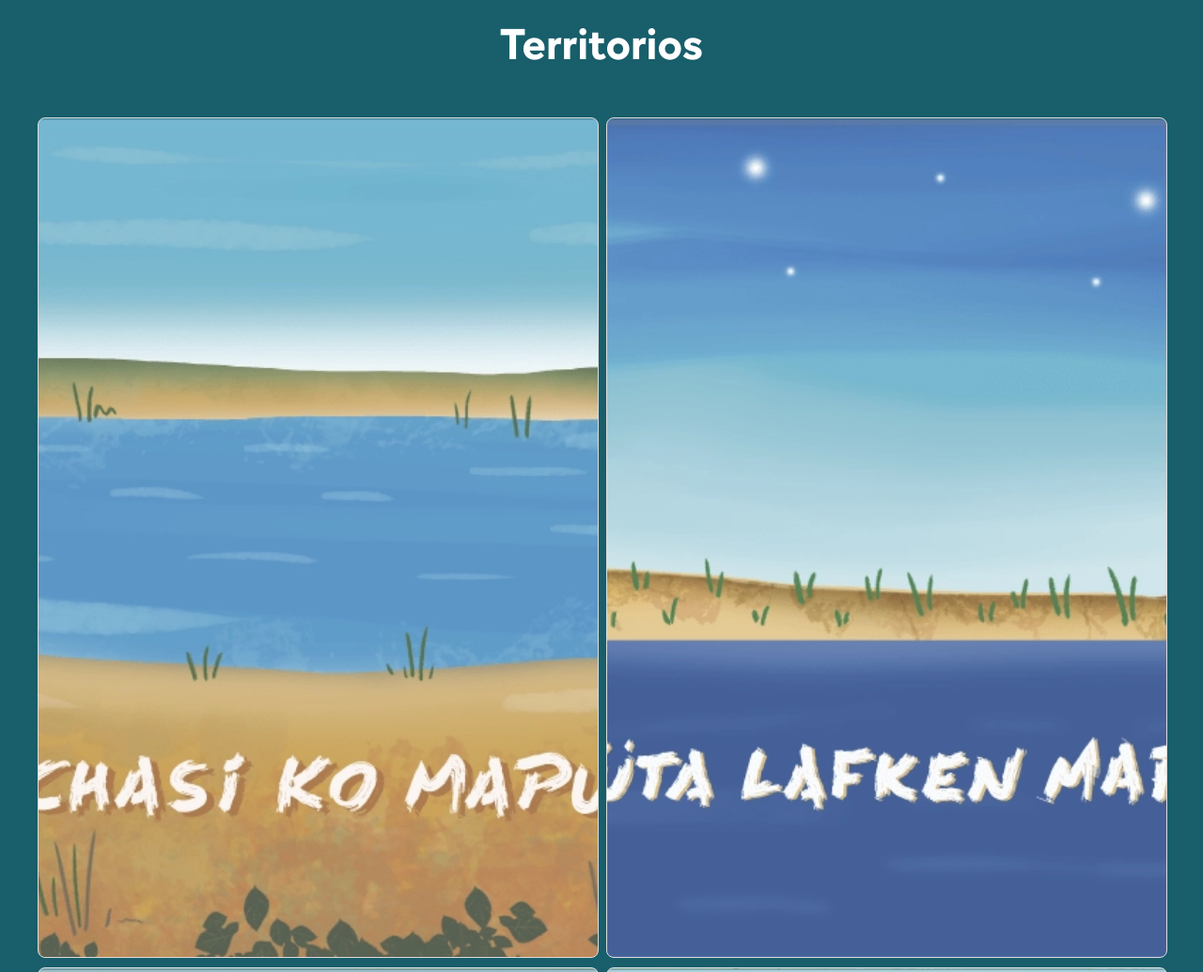
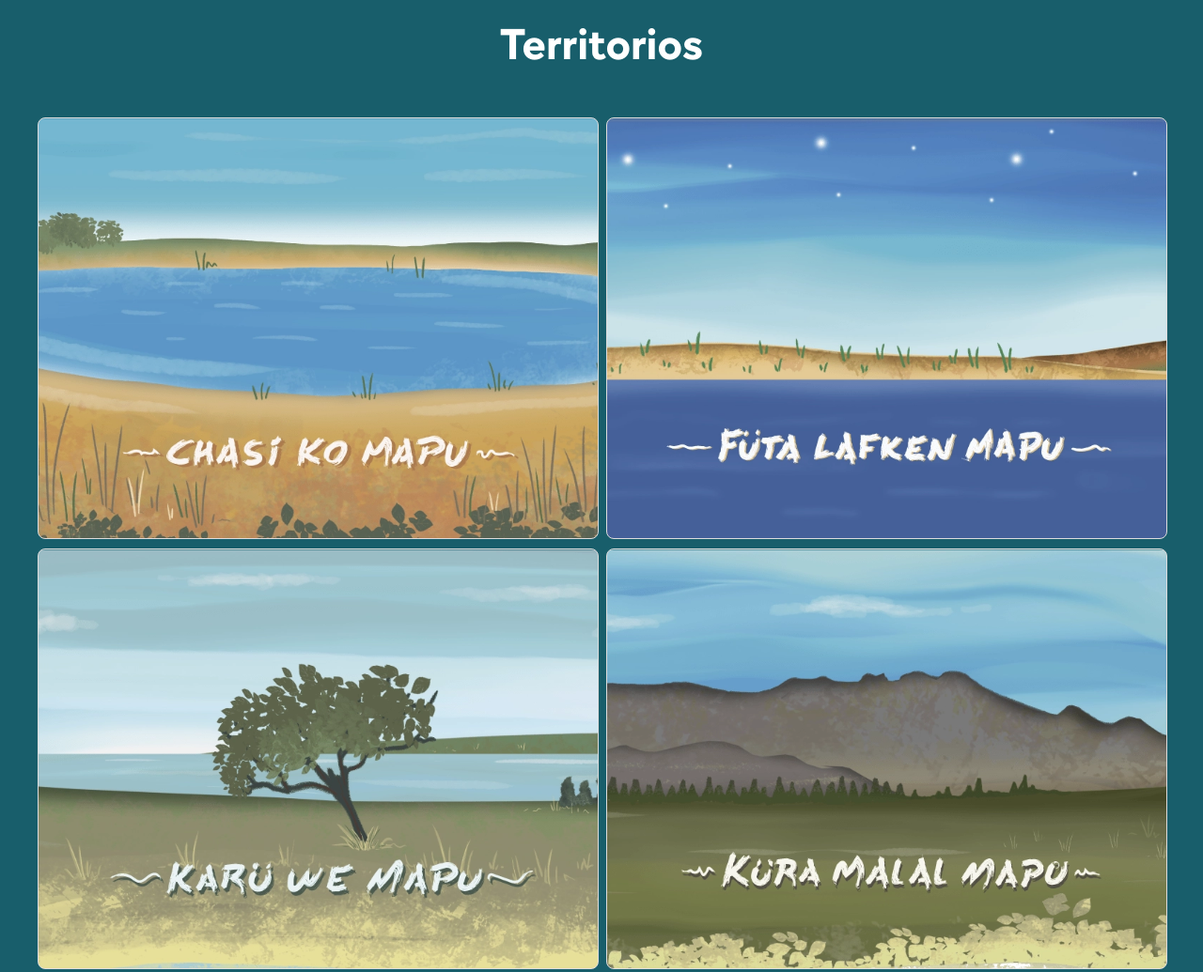
Before and after one commit to HuellasAzules/Botonera-sonora, a plain HTML site: page index.html in a window 1280 px wide. Shown: the part 9040-10075 px from the top of the page at 94% size. Drawn offline with Linux system fonts and the light colour scheme.

Commit message:
Update index.html

```diff
--- a/index.html
+++ b/index.html
@@ -81,15 +81,14 @@
         grid-template-columns: repeat(2, 1fr);
     }
     .Territorios .card {
-        position: relative;
-        overflow: hidden; /* Hide overflow if the image aspect ratio doesn't match the container exactly */
+        padding-top: 75%;
+        background-size: cover;
+        background-position: center;
         border: 1px solid #ddd;
         border-radius: 8px;
         cursor: pointer;
         transition: transform 0.2s, box-shadow 0.2s;
-        display: flex;
-        align-items: center;
-        justify-content: center;
+        position: relative;
     }
 
     .Texto-inicial {
```
